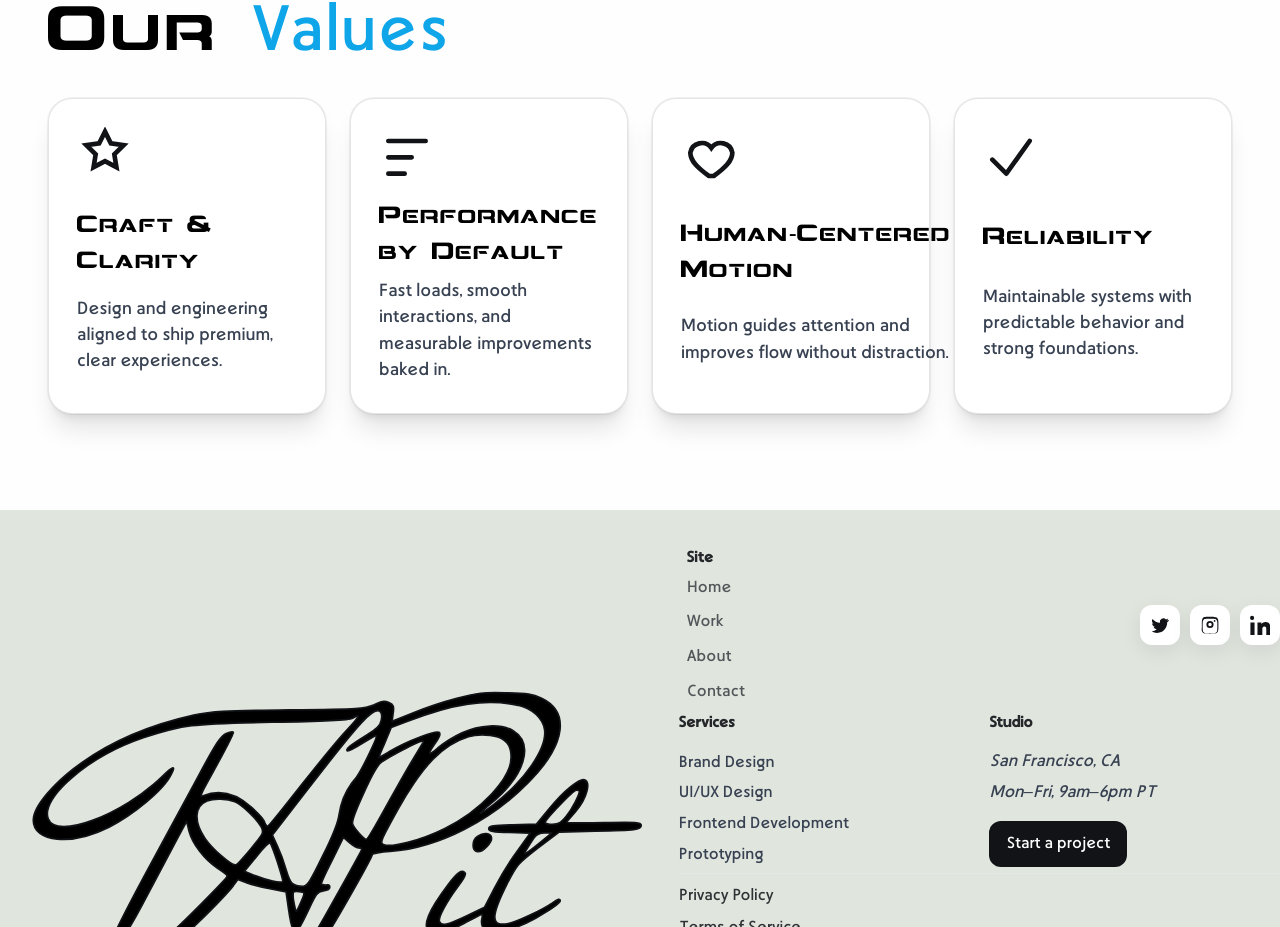
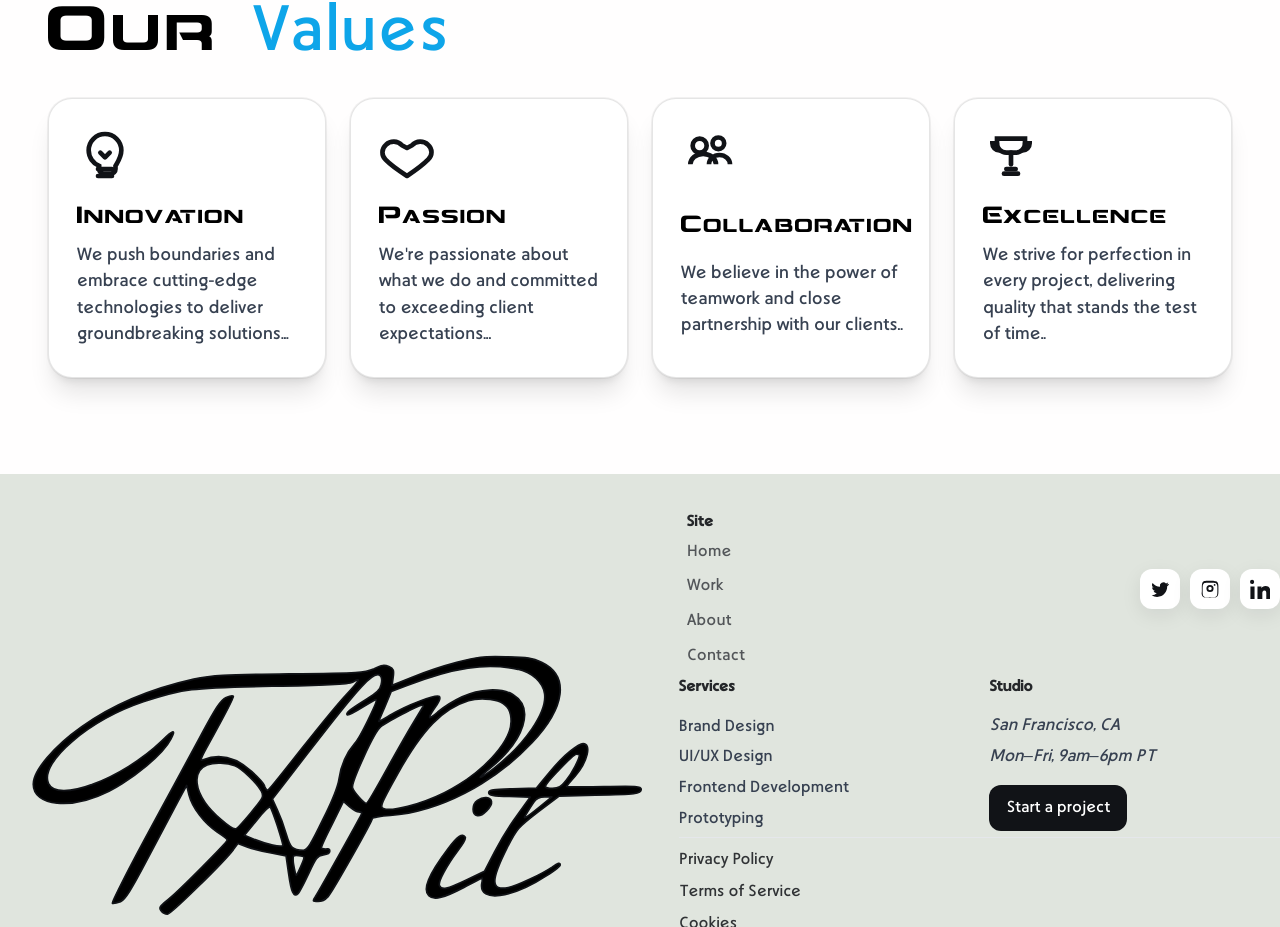
Before and after one commit to capoeira360/2.0company, a Next.js app in the folder perspective-section-transition-main/: page /about in a window 1280 px wide. Shown: the part 1757-2684 px from the top of the page. Built offline with nearby package versions, Linux system fonts and the light colour scheme.

Commit message:
About page: Collaboration card icon updated to match Team card; replaced previous handshake; verified preview on /about

```diff
--- a/perspective-section-transition-main/src/app/about/page.js
+++ b/perspective-section-transition-main/src/app/about/page.js
@@ -140,40 +140,53 @@ export default function AboutPage() {
             className="grid gap-6 items-stretch grid-cols-1 sm:grid-cols-2 md:grid-cols-3 lg:grid-cols-4"
             style={{ marginTop: 12 }}
           >
-            {/* Craft & Clarity */}
+            {/* Innovation */}
             <div className="grid gap-3 h-full rounded-3xl border border-black/10 bg-white shadow-xl ring-1 ring-black/5 p-[clamp(20px,2.5vw,28px)]">
               <svg viewBox="0 0 24 24" aria-hidden="true" style={{ width: 'clamp(40px,5vw,56px)', height: 'clamp(40px,5vw,56px)' }}>
-                <path d="M12 2l2.5 5 5.5.8-4 3.9.9 5.5-4.9-2.6-4.9 2.6.9-5.5-4-3.9 5.5-.8L12 2z" fill="none" stroke="#111317" strokeWidth="2" />
+                {/* Lightbulb icon to reflect innovation */}
+                <path d="M12 3a7 7 0 0 0-7 7c0 3 1.9 5.6 4.5 6.7V18a2 2 0 0 0 2 2h3a2 2 0 0 0 2-2v-1.3C17.1 15.6 19 13 19 10a7 7 0 0 0-7-7z" fill="none" stroke="#111317" strokeWidth="2" />
+                <path d="M9 21h6M9 18h6" fill="none" stroke="#111317" strokeWidth="2" strokeLinecap="round" />
+                <path d="M10 11l2 2 2-2" fill="none" stroke="#111317" strokeWidth="2" strokeLinecap="round" strokeLinejoin="round" />
               </svg>
-              <h3 className="text-[clamp(1.2rem,2vw,1.5rem)]">Craft & Clarity</h3>
-              <p className="text-[#374151] text-[clamp(0.95rem,1.4vw,1.1rem)]">Design and engineering aligned to ship premium, clear experiences.</p>
+              <h3 className="text-[clamp(1.2rem,2vw,1.5rem)]">Innovation</h3>
+              <p className="text-[#374151] text-[clamp(0.95rem,1.4vw,1.1rem)]">We push boundaries and embrace cutting-edge technologies to deliver groundbreaking solutions...</p>
             </div>
 
-            {/* Performance by Default */}
+            {/* Passion */}
             <div className="grid gap-3 h-full rounded-3xl border border-black/10 bg-white shadow-xl ring-1 ring-black/5 p-[clamp(20px,2.5vw,28px)]">
               <svg viewBox="0 0 24 24" aria-hidden="true" style={{ width: 'clamp(40px,5vw,56px)', height: 'clamp(40px,5vw,56px)' }}>
-                <path d="M4 13h10M4 6h16M4 20h7" fill="none" stroke="#111317" strokeWidth="2" strokeLinecap="round" />
+                {/* Heart icon to reflect passion */}
+                <path d="M12 21s-6.5-4.2-9.2-7C1 12.2 1 9.4 3 7.6a4.8 4.8 0 0 1 6.8.2L12 9l2.2-1.2a4.8 4.8 0 0 1 6.8-.2c2 1.8 2 4.6 0 6.4-2.7 2.8-9 7-9 7z" fill="none" stroke="#111317" strokeWidth="2" strokeLinecap="round" strokeLinejoin="round" />
               </svg>
-              <h3 className="text-[clamp(1.2rem,2vw,1.5rem)]">Performance by Default</h3>
-              <p className="text-[#374151] text-[clamp(0.95rem,1.4vw,1.1rem)]">Fast loads, smooth interactions, and measurable improvements baked in.</p>
+              <h3 className="text-[clamp(1.2rem,2vw,1.5rem)]">Passion</h3>
+              <p className="text-[#374151] text-[clamp(0.95rem,1.4vw,1.1rem)]">We&#39;re passionate about what we do and committed to exceeding client expectations...</p>
             </div>
 
-            {/* Human-Centered Motion */}
+            {/* Collaboration */}
             <div className="grid gap-3 h-full rounded-3xl border border-black/10 bg-white shadow-xl ring-1 ring-black/5 p-[clamp(20px,2.5vw,28px)]">
               <svg viewBox="0 0 24 24" aria-hidden="true" style={{ width: 'clamp(40px,5vw,56px)', height: 'clamp(40px,5vw,56px)' }}>
-                <path d="M12 21c-4.97-3.5-8-6.5-8-10a5 5 0 0 1 9-2 5 5 0 0 1 9 2c0 3.5-3.03 6.5-8 10z" fill="none" stroke="#111317" strokeWidth="2" />
+                <circle cx="8" cy="8" r="3" fill="none" stroke="#111317" strokeWidth="2" />
+                <circle cx="16" cy="7" r="2.5" fill="none" stroke="#111317" strokeWidth="2" />
+                <path d="M4 16c0-2.5 2.5-4.5 5.5-4.5S15 13.5 15 16" fill="none" stroke="#111317" strokeWidth="2" />
+                <path d="M12 16c0-2.2 2-4 4.5-4s4.5 1.8 4.5 4" fill="none" stroke="#111317" strokeWidth="2" />
               </svg>
-              <h3 className="text-[clamp(1.2rem,2vw,1.5rem)]">Human‑Centered Motion</h3>
-              <p className="text-[#374151] text-[clamp(0.95rem,1.4vw,1.1rem)]">Motion guides attention and improves flow without distraction.</p>
+              <h3 className="text-[clamp(1.2rem,2vw,1.5rem)]">Collaboration</h3>
+              <p className="text-[#374151] text-[clamp(0.95rem,1.4vw,1.1rem)]">We believe in the power of teamwork and close partnership with our clients..</p>
             </div>
 
-            {/* Reliability */}
+            {/* Excellence */}
             <div className="grid gap-3 h-full rounded-3xl border border-black/10 bg-white shadow-xl ring-1 ring-black/5 p-[clamp(20px,2.5vw,28px)]">
               <svg viewBox="0 0 24 24" aria-hidden="true" style={{ width: 'clamp(40px,5vw,56px)', height: 'clamp(40px,5vw,56px)' }}>
-                <path d="M4 14l6 6L20 6" fill="none" stroke="#111317" strokeWidth="2" strokeLinecap="round" strokeLinejoin="round" />
+                {/* Trophy icon to reflect excellence */}
+                <path d="M6 5h12v2a4 4 0 0 1-4 4h-4a4 4 0 0 1-4-4V5z" fill="none" stroke="#111317" strokeWidth="2" />
+                <path d="M6 7H4a3 3 0 0 0 3 3" fill="none" stroke="#111317" strokeWidth="2" strokeLinecap="round" />
+                <path d="M18 7h2a3 3 0 0 1-3 3" fill="none" stroke="#111317" strokeWidth="2" strokeLinecap="round" />
+                <path d="M12 11v5" fill="none" stroke="#111317" strokeWidth="2" strokeLinecap="round" />
+                <path d="M9 20h6" fill="none" stroke="#111317" strokeWidth="2" strokeLinecap="round" />
+                <path d="M10 18h4" fill="none" stroke="#111317" strokeWidth="2" strokeLinecap="round" />
               </svg>
-              <h3 className="text-[clamp(1.2rem,2vw,1.5rem)]">Reliability</h3>
-              <p className="text-[#374151] text-[clamp(0.95rem,1.4vw,1.1rem)]">Maintainable systems with predictable behavior and strong foundations.</p>
+              <h3 className="text-[clamp(1.2rem,2vw,1.5rem)]">Excellence</h3>
+              <p className="text-[#374151] text-[clamp(0.95rem,1.4vw,1.1rem)]">We strive for perfection in every project, delivering quality that stands the test of time..</p>
             </div>
           </div>
         </div>
```
